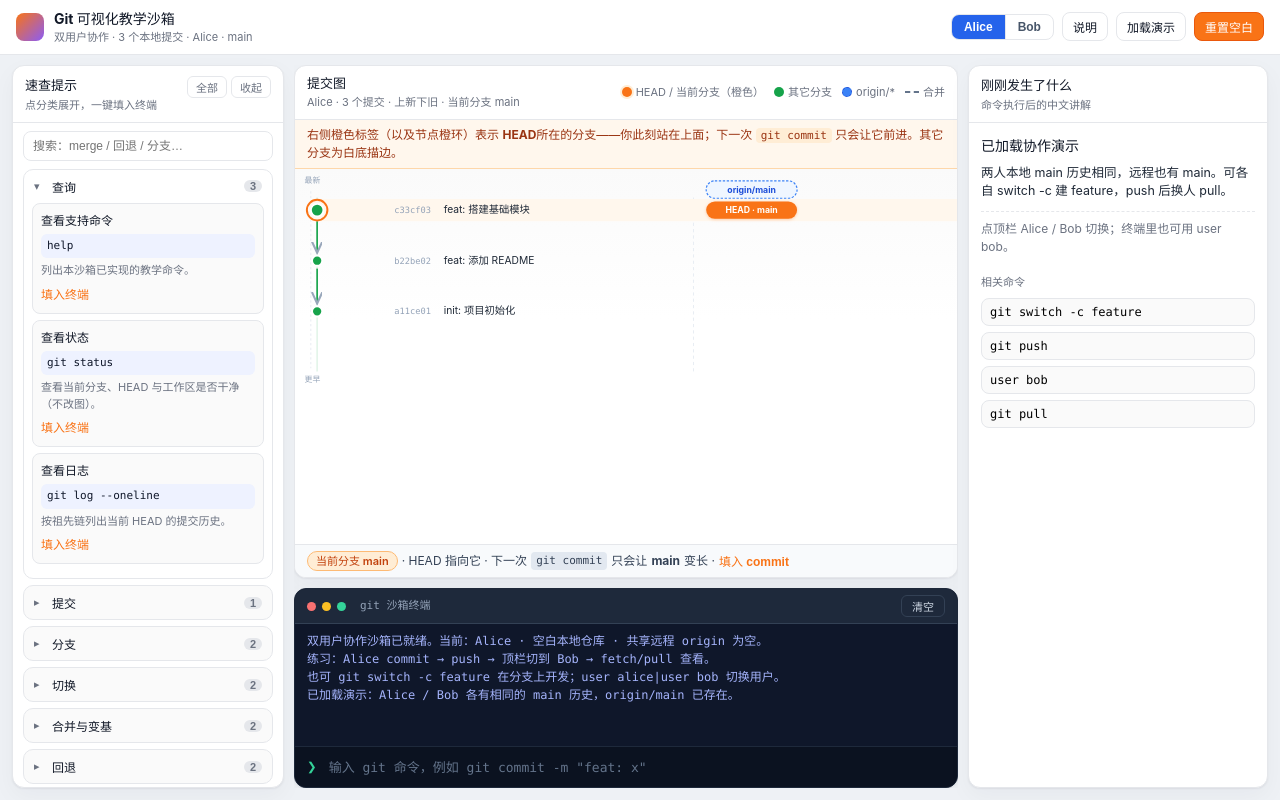
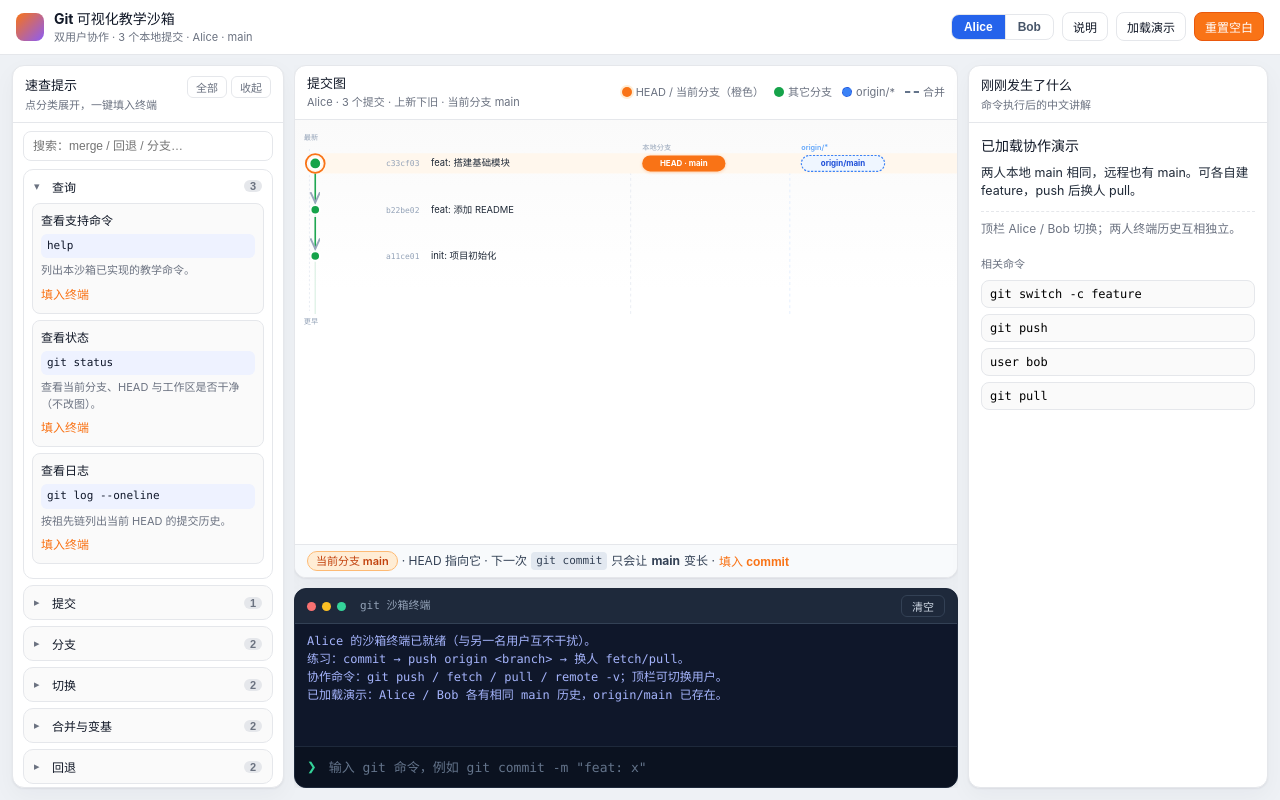
Before and after one commit to HJX-XXX/Git-Instructor, a React (Vite) app: page / in a window 1280 px wide. Both pictures are taken after a click on the button "加载演示". Built offline with nearby package versions, Linux system fonts and the light colour scheme.

Commit message:
refine commit graph layout and UI interactions

```diff
--- a/src/App.tsx
+++ b/src/App.tsx
@@ -20,17 +20,28 @@ interface TermLine {
   kind: 'in' | 'out' | 'err';
 }
 
-const WELCOME: TermLine[] = [
-  { text: '双用户协作沙箱已就绪。当前：Alice · 空白本地仓库 · 共享远程 origin 为空。', kind: 'out' },
-  { text: '练习：Alice commit → push → 顶栏切到 Bob → fetch/pull 查看。', kind: 'out' },
-  { text: '也可 git switch -c feature 在分支上开发；user alice|user bob 切换用户。', kind: 'out' },
+function welcomeFor(id: UserId): TermLine[] {
+  const name = USER_META[id].label;
+  return [
+    { text: `${name} 的沙箱终端已就绪（与另一名用户互不干扰）。`, kind: 'out' },
+    { text: '练习：commit → push origin <branch> → 换人 fetch/pull。', kind: 'out' },
+    { text: '协作命令：git push / fetch / pull / remote -v；顶栏可切换用户。', kind: 'out' },
   ];
+}
+
+function emptyHist(): Record<UserId, TermLine[]> {
+  return { alice: welcomeFor('alice'), bob: welcomeFor('bob') };
+}
+
+function emptyHistories(): Record<UserId, string[]> {
+  return { alice: [], bob: [] };
+}
 
 export default function App() {
   const [world, setWorld] = useState(() => createEmptyWorld());
-  const [lines, setLines] = useState<TermLine[]>(WELCOME);
+  const [termByUser, setTermByUser] = useState<Record<UserId, TermLine[]>>(emptyHist);
+  const [historyByUser, setHistoryByUser] = useState<Record<UserId, string[]>>(emptyHistories);
   const [input, setInput] = useState('');
-  const [history, setHistory] = useState<string[]>([]);
   const [histIdx, setHistIdx] = useState(-1);
   const [explanation, setExplanation] = useState<Explanation | null>(null);
   const [highlights, setHighlights] = useState<Highlights | undefined>(undefined);
@@ -45,21 +56,34 @@ export default function App() {
   const state = activeRepo(world);
   const userLabel = USER_META[world.activeUser].label;
   const remoteRefs = visibleRemoteRefs(world);
+  const lines = termByUser[world.activeUser];
+  const history = historyByUser[world.activeUser];
 
   const branchLabel =
     state.head.kind === 'branch'
       ? `${userLabel} · ${state.head.name}${Object.keys(state.commits).length === 0 ? '（尚无提交）' : ''}`
       : `${userLabel} · 游离 HEAD`;
 
-  const run = useCallback((raw: string) => {
+  const appendTerm = useCallback((userId: UserId, extra: TermLine[]) => {
+    setTermByUser((prev) => ({
+      ...prev,
+      [userId]: [...prev[userId], ...extra],
+    }));
+  }, []);
+
+  const run = useCallback(
+    (raw: string) => {
       const cmd = raw.trim();
       if (!cmd) return;
+      const fromUser = world.activeUser;
       const result = applyWorldCommand(world, cmd);
-    setHistory((h) => [...h, cmd]);
+      setHistoryByUser((prev) => ({
+        ...prev,
+        [fromUser]: [...prev[fromUser], cmd],
+      }));
       setHistIdx(-1);
-    setLines((prev) => [
-      ...prev,
-      { text: `[${USER_META[result.world.activeUser].label}] ${cmd}`, kind: 'in' },
+      appendTerm(fromUser, [
+        { text: `[${USER_META[fromUser].label}] ${cmd}`, kind: 'in' },
         ...result.stdout.map((t) => ({
           text: t,
           kind: result.ok ? ('out' as const) : ('err' as const),
@@ -69,13 +93,14 @@ export default function App() {
         setWorld(result.world);
         setHighlights(result.highlights);
       } else {
-      // 失败不改仓库；但若命令本身是 switchUser 成功路径已处理
         setWorld(result.world);
         setHighlights(undefined);
       }
       setExplanation(result.explanation);
       setInput('');
-  }, [world]);
+    },
+    [world, appendTerm],
+  );
 
   const onSubmit = useCallback(() => {
     run(input);
@@ -102,26 +127,36 @@ export default function App() {
     [history, histIdx],
   );
 
+  const onClear = useCallback(() => {
+    const id = world.activeUser;
+    setTermByUser((prev) => ({
+      ...prev,
+      [id]: [{ text: `— 已清空 ${USER_META[id].label} 的终端输出 —`, kind: 'out' }],
+    }));
+  }, [world.activeUser]);
+
   const onSwitchUser = useCallback(
     (id: UserId) => {
       if (id === world.activeUser) return;
       const result = switchUser(world, id);
       setWorld(result.world);
-      setLines((prev) => [
-        ...prev,
-        { text: `— 切换到 ${USER_META[id].label} —`, kind: 'out' },
+      appendTerm(id, [
+        { text: `— 你正在查看 ${USER_META[id].label} 的终端 —`, kind: 'out' },
         ...result.stdout.map((t) => ({ text: t, kind: 'out' as const })),
       ]);
       setExplanation(result.explanation);
       setHighlights(undefined);
+      setHistIdx(-1);
+      setInput('');
       inputRef.current?.focus();
     },
-    [world],
+    [world, appendTerm],
   );
 
   const onResetEmpty = useCallback(() => {
     setWorld(createEmptyWorld());
-    setLines([...WELCOME, { text: '已重置：Alice / Bob 本地与远程均为空白。', kind: 'out' }]);
+    setTermByUser(emptyHist());
+    setHistoryByUser(emptyHistories());
     setExplanation(null);
     setHighlights(undefined);
     setInput('');
@@ -130,15 +165,20 @@ export default function App() {
 
   const onLoadDemo = useCallback(() => {
     setWorld(createDemoWorld());
-    setLines([
-      ...WELCOME,
-      { text: '已加载演示：Alice / Bob 各有相同的 main 历史，origin/main 已存在。', kind: 'out' },
-    ]);
+    setTermByUser((prev) => ({
+      alice: [
+        ...prev.alice,
+        { text: '已加载演示：Alice / Bob 各有相同 main 历史，origin/main 已存在。', kind: 'out' },
+      ],
+      bob: [
+        ...prev.bob,
+        { text: '已加载演示：Alice / Bob 各有相同 main 历史，origin/main 已存在。', kind: 'out' },
+      ],
+    }));
     setExplanation({
       title: '已加载协作演示',
-      summary:
-        '两人本地 main 历史相同，远程也有 main。可各自 switch -c 建 feature，push 后换人 pull。',
-      detail: '点顶栏 Alice / Bob 切换；终端里也可用 user bob。',
+      summary: '两人本地 main 相同，远程也有 main。可各自建 feature，push 后换人 pull。',
+      detail: '顶栏 Alice / Bob 切换；两人终端历史互相独立。',
       related: ['git switch -c feature', 'git push', 'user bob', 'git pull'],
     });
     setHighlights(undefined);
@@ -149,7 +189,7 @@ export default function App() {
   useEffect(() => {
     const el = bodyRef.current?.querySelector('.terminal-body');
     if (el) el.scrollTop = el.scrollHeight;
-  }, [lines]);
+  }, [lines, world.activeUser]);
 
   return (
     <div className="app">
@@ -167,9 +207,9 @@ export default function App() {
         <div className="howto">
           <strong>协作怎么练：</strong>
           Alice：<code>git switch -c feature</code> → <code>git commit</code> →{' '}
-          <code>git push origin feature</code>；顶栏切 Bob → <code>git fetch</code> →{' '}
-          <code>git pull</code> 或 <code>git switch feature</code>。虚线蓝标签 ={' '}
-          <code>origin/*</code> 远程跟踪。
+          <code>git push origin feature</code>；顶栏切 Bob → <code>git fetch</code> → 图上会出现{' '}
+          <code>origin/feature</code>；再 <code>git pull</code> 或 <code>git switch feature</code>。
+          蓝色虚线 = 远程跟踪。
         </div>
       )}
       <div className="layout">
@@ -188,7 +228,7 @@ export default function App() {
             onInputChange={setInput}
             onSubmit={onSubmit}
             onHistory={onHistory}
-            onClear={() => setLines([])}
+            onClear={onClear}
             inputRef={inputRef}
           />
         </main>
--- a/src/components/CommitGraph.tsx
+++ b/src/components/CommitGraph.tsx
@@ -1,7 +1,7 @@
 import { useMemo } from 'react';
 import { headCommitId } from '../engine/hash';
 import type { Highlights, RepoState } from '../engine/types';
-import { layoutGraph, MSG_X, REF_X, MSG_MAX_CHARS } from '../engine/layout';
+import { layoutGraph, MSG_X, REF_X, ORIGIN_REF_X, MSG_MAX_CHARS } from '../engine/layout';
 
 const LANE_COLORS = ['#16A34A', '#7C3AED', '#2563EB', '#D97706', '#DB2777', '#0D9488'];
 
@@ -27,7 +27,7 @@ function sameTipNote(state: RepoState): string | null {
   }
   for (const names of byTip.values()) {
     if (names.length > 1) {
-      return `分支 ${names.join('、')} 指向同一提交——通常表示还没有在其中一个分支上单独 commit。`;
+      return `${names.join('、')} 指向同一提交，尚未各自 commit`;
     }
   }
   return null;
@@ -122,13 +122,6 @@ export function CommitGraph({
         </div>
       </div>
 
-      {headBranch && (
-        <div className="graph-head-explain">
-          右侧<strong>橙色标签</strong>（以及节点橙环）表示 <strong>HEAD</strong>
-          所在的分支——你此刻站在上面；下一次 <code>git commit</code> 只会让它前进。其它分支为白底描边。
-        </div>
-      )}
-
       {note && <div className="graph-note">{note}</div>}
 
       <div className="graph-wrap" aria-label="提交图">
@@ -163,7 +156,7 @@ export function CommitGraph({
 
         {!empty && (
           <svg className="graph-svg" viewBox={viewBox} role="img">
-            <text x={12} y={18} className="axis-label">
+            <text x={12} y={16} className="axis-label">
               最新
             </text>
             <text x={12} y={height - 10} className="axis-label">
@@ -171,7 +164,7 @@ export function CommitGraph({
             </text>
             <line x1={20} y1={28} x2={20} y2={height - 28} className="axis-line" />
 
-            {/* 分支标签列分隔线，视觉分区 */}
+            {/* 本地分支列 / 远程 origin 列分隔 */}
             <line
               x1={REF_X - 16}
               y1={36}
@@ -181,6 +174,21 @@ export function CommitGraph({
               strokeWidth="1"
               strokeDasharray="4 4"
             />
+            <line
+              x1={ORIGIN_REF_X - 16}
+              y1={36}
+              x2={ORIGIN_REF_X - 16}
+              y2={Math.max(80, height - 24)}
+              stroke="#dbeafe"
+              strokeWidth="1"
+              strokeDasharray="4 4"
+            />
+            <text x={REF_X} y={30} className="col-label">
+              本地分支
+            </text>
+            <text x={ORIGIN_REF_X} y={30} className="col-label origin">
+              origin/*
+            </text>
 
             {layout.laneX.map((x, i) => (
               <line
@@ -273,11 +281,12 @@ export function CommitGraph({
                     {msg}
                   </text>
 
-                  {/* 分支标签：当前分支用唯一橙色高亮，文案为 HEAD · 分支名 */}
+                  {/* 本地分支列 */}
                   {branches.map((b, i) => {
                     const label = b.isCurrent ? `HEAD · ${b.name}` : b.name;
                     const pw = pillWidth(label);
-                    const py = n.y - 11 - i * 26;
+                    const x = REF_X;
+                    const py2 = n.y - 11 + i * 26;
                     const isMoved = moved.has(b.name);
                     return (
                       <g
@@ -285,23 +294,21 @@ export function CommitGraph({
                         className={`ref-badge${isMoved ? ' is-moved' : ''}${b.isCurrent ? ' is-current' : ''}`}
                       >
                         <title>
-                          {b.isCurrent
-                            ? `HEAD → ${b.name}：你当前所在的分支`
-                            : `本地分支 ${b.name}`}
+                          {b.isCurrent ? `HEAD → ${b.name}：当前分支` : `本地分支 ${b.name}`}
                         </title>
                         <rect
-                          x={REF_X}
-                          y={py}
+                          x={x}
+                          y={py2}
                           width={pw}
                           height={22}
                           rx={11}
                           fill={b.isCurrent ? '#F97316' : '#fff'}
                           stroke={b.isCurrent ? '#C2410C' : color}
-                          strokeWidth={b.isCurrent ? 0 : 1.8}
+                          strokeWidth={b.isCurrent ? 0 : 1.6}
                         />
                         <text
-                          x={REF_X + pw / 2}
-                          y={py + 11}
+                          x={x + pw / 2}
+                          y={py2 + 11}
                           textAnchor="middle"
                           dominantBaseline="central"
                           className="ref-text"
@@ -313,25 +320,27 @@ export function CommitGraph({
                     );
                   })}
 
-                  {/* 远程跟踪引用 origin/* */}
+                  {/* origin/* 独立列 */}
                   {(n.remoteBranches ?? []).map((rb, i) => {
-                    const py = n.y - 11 - (branches.length + i) * 26;
                     const pw = pillWidth(rb);
+                    const x = ORIGIN_REF_X;
+                    const py = n.y - 11 + i * 26;
                     return (
                       <g key={rb} className="ref-badge is-remote">
+                        <title>{`共享远程 ${rb}`}</title>
                         <rect
-                          x={REF_X}
+                          x={x}
                           y={py}
                           width={pw}
                           height={22}
                           rx={11}
                           fill="#EFF6FF"
                           stroke="#3B82F6"
-                          strokeWidth="1.5"
+                          strokeWidth="1.6"
                           strokeDasharray="3 2"
                         />
                         <text
-                          x={REF_X + pw / 2}
+                          x={x + pw / 2}
                           y={py + 11}
                           textAnchor="middle"
                           dominantBaseline="central"
--- a/src/engine/layout.ts
+++ b/src/engine/layout.ts
@@ -35,16 +35,23 @@ const NODE_GAP_Y = 64;
 const LANE_GAP_X = 56;
 const RAIL_X = 28;
 export const MSG_X = 180;
-/** 分支标签固定列（消息右侧独立区域，避免与文字重叠） */
-export const REF_X = 520;
-export const MSG_MAX_CHARS = 28;
-const PAD_TOP = 52;
+/** 本地分支标签列 */
+export const REF_X = 480;
+/** origin/* 远程标签列（与本地分开） */
+export const ORIGIN_REF_X = 700;
+export const MSG_MAX_CHARS = 48;
+const PAD_TOP = 48;
 const PAD_BOTTOM = 36;
 
-function reachableSet(state: RepoState): Set<CommitId> {
+function reachableSet(
+  state: RepoState,
+  remoteBranches: Record<string, CommitId> = {},
+): Set<CommitId> {
   const tips: CommitId[] = [
     ...Object.values(state.branches),
     ...(headCommitId(state) ? [headCommitId(state)!] : []),
+    // 已 fetch 到本地的远程 tip 也要画出来
+    ...Object.values(remoteBranches).filter((id) => state.commits[id]),
   ];
   const seen = new Set<CommitId>();
   const stack = [...tips];
@@ -65,7 +72,7 @@ export function layoutGraph(
   state: RepoState,
   remoteBranches: Record<string, CommitId> = {},
 ): GraphLayout {
-  const reach = reachableSet(state);
+  const reach = reachableSet(state, remoteBranches);
   const ids = Object.values(state.commits)
     .filter((c) => reach.has(c.id))
     .map((c) => c.id)
@@ -170,7 +177,7 @@ export function layoutGraph(
   return {
     nodes,
     edges,
-    width: REF_X + 220,
+    width: ORIGIN_REF_X + 240,
     height: maxY + PAD_BOTTOM,
     laneCount,
     laneX,
--- a/src/index.css
+++ b/src/index.css
@@ -516,29 +516,18 @@ code,
 }
 
 .graph-note {
-  padding: 6px 12px;
-  font-size: 12px;
-  background: #fffbeb;
-  border-bottom: 1px solid #fde68a;
-  color: #92400e;
+  padding: 4px 12px;
+  font-size: 11px;
+  background: #f8fafc;
+  border-bottom: 1px solid var(--border);
+  color: #64748b;
   flex: 0 0 auto;
+  white-space: nowrap;
+  overflow: hidden;
+  text-overflow: ellipsis;
 }
 
-.graph-head-explain {
-  padding: 6px 12px;
-  font-size: 12px;
-  background: #fff7ed;
-  border-bottom: 1px solid #fed7aa;
-  color: #9a3412;
-  flex: 0 0 auto;
-}
-
-.graph-head-explain code {
-  background: #ffedd5;
-  padding: 1px 5px;
-  border-radius: 4px;
-  font-size: 11px;
-}
+/* 已移除常驻橙色说明条，图例 title + 底栏状态即可 */
 
 .graph-status {
   flex: 0 0 auto;
@@ -616,6 +605,17 @@ code,
   font-size: 13px;
   fill: #1f2937;
   font-family: Inter, 'PingFang SC', sans-serif;
+}
+
+.col-label {
+  font-size: 10px;
+  fill: #94a3b8;
+  font-family: Inter, 'PingFang SC', sans-serif;
+  font-weight: 600;
+}
+
+.col-label.origin {
+  fill: #60a5fa;
 }
 
 .graph-id {
```
Also changed, not shown: 1 other file (tests, documents, lock files or other folders). Lines whose indentation alone changed are shown as unchanged.
